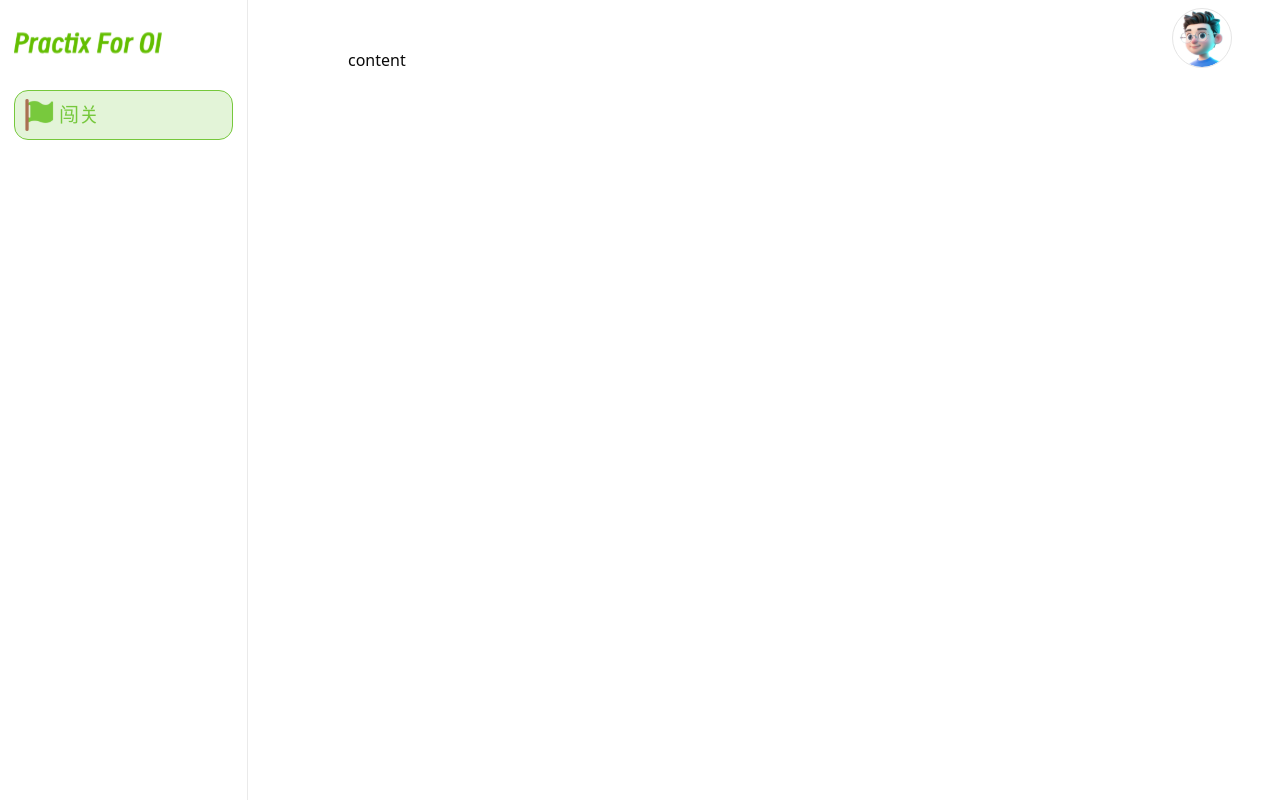
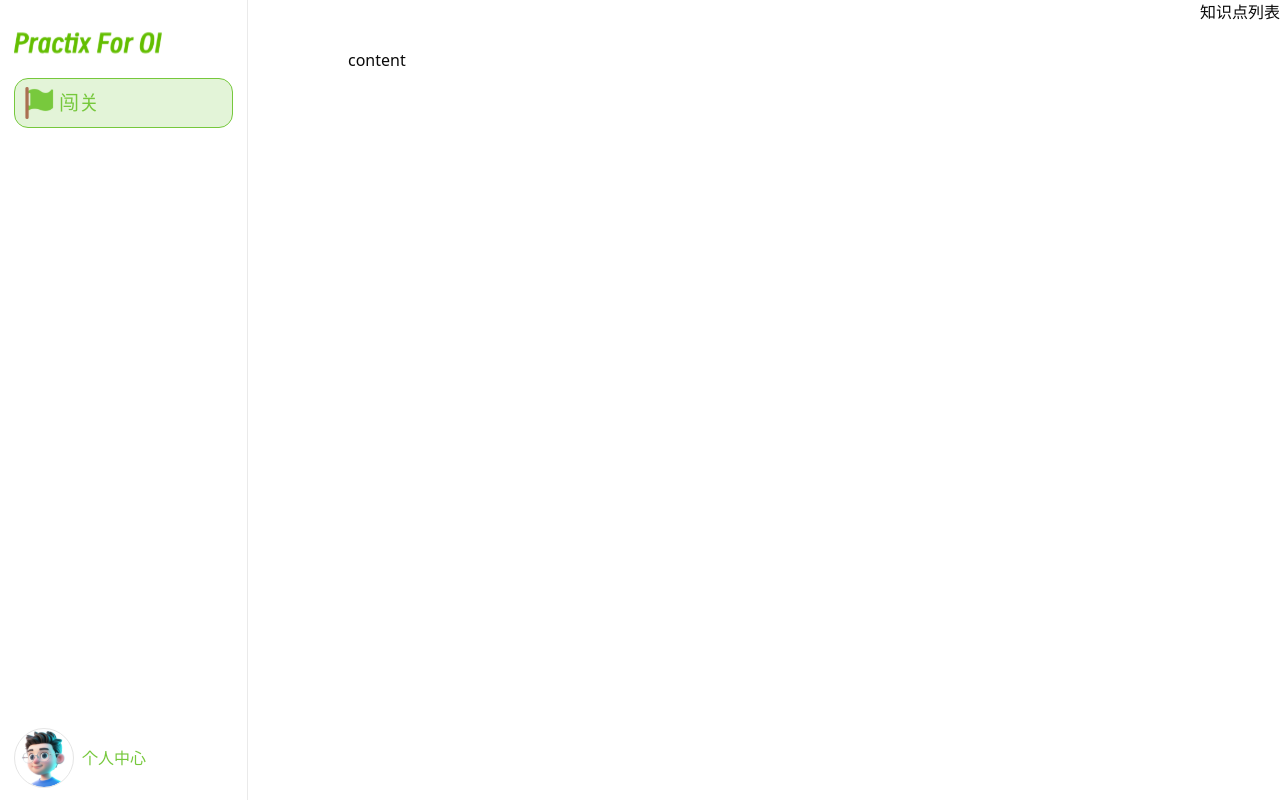
Before and after one commit to wzmcoding/react19-template, a React (Vite) app: page / in a window 1280 px wide. Built offline with nearby package versions, Linux system fonts and the light colour scheme; what store would draw is missing.

Commit message:
feat: 更新导航栏和用户组件，优化布局及样式

```diff
--- a/src/components/NavBar.tsx
+++ b/src/components/NavBar.tsx
@@ -1,4 +1,5 @@
 import React from "react";
+import User from "@/components/User";
 import { useLocation, Link } from "react-router";
 import imgLevel from "@/assets/menu/level.svg";
 import imgLogoText from "@/assets/logo-text.svg";
@@ -17,7 +18,8 @@ const NavBar: React.FC = () => {
     const isActive = (value: string) => location.pathname.startsWith(value);
 
     return (
-        <nav className="h-screen w-62 flex flex-col border-r border-secondary-foreground/9 border-solid px-3.5 pt-7">
+        <nav className="h-screen w-62 flex flex-col justify-between border-r border-secondary-foreground/9 border-solid px-3.5 pt-7">
+            <div>
                 <div className="mb-5 cursor-pointer">
                     <img className="h-7.5 w-37" src={imgLogoText} alt="logo" />
                 </div>
@@ -25,8 +27,7 @@ const NavBar: React.FC = () => {
                     <Link
                         key={index}
                         to={item.value}
-                    className={`my-3 flex cursor-pointer items-center gap-1 rounded-xl p-2 ${
-                        isActive(item.value)
+                        className={`my-3 flex cursor-pointer items-center gap-1 rounded-xl p-2 ${isActive(item.value)
                                 ? "text-primary border border-solid border-primary bg-primary/20"
                                 : ""
                             }`}
@@ -35,6 +36,8 @@ const NavBar: React.FC = () => {
                         <div className="text-xl">{item.label}</div>
                     </Link>
                 ))}
+            </div>
+            <User />
         </nav>
     );
 };
--- a/src/components/User.tsx
+++ b/src/components/User.tsx
@@ -17,13 +17,13 @@ const User = () => {
         reset();
     }
     return (
-        <div className="h-full w-90">
+        <div className="h-full w-full flex items-end mb-3">
             <div className="flex justify-end pr-10 pt-2">
                 <DropdownMenu>
                     <DropdownMenuTrigger asChild>
-                        <div className='flex items-center gap-2'>
-                                <img className="h-15 w-15 border rounded-full cursor-pointer" src={imgUser} />
-                                <div>{ user.nickname }</div>
+                        <div className='flex items-center gap-2 cursor-pointer'>
+                                <img className="h-15 w-15 border rounded-full" src={imgUser} />
+                                <div className='text-primary'>个人中心</div>
                         </div>
                     </DropdownMenuTrigger>
                     <DropdownMenuContent className="w-56">
--- a/src/views/home/index.tsx
+++ b/src/views/home/index.tsx
@@ -1,5 +1,4 @@
 import NavBar from "@/components/NavBar";
-import User from "@/components/User";
 import { useUserStore } from "@/stores/user";
 import { useEffect } from "react";
 
@@ -23,7 +22,7 @@ const Home = () => {
                         <div className="flex-1 pb-3 pl-25 pt-12">
                             <div className="relative h-full w-full">content</div>
                         </div>
-                        <User />
+                        <div>知识点列表</div>
                     </div>
                 </div>
             </div>
```
Lines whose indentation alone changed are shown as unchanged.
